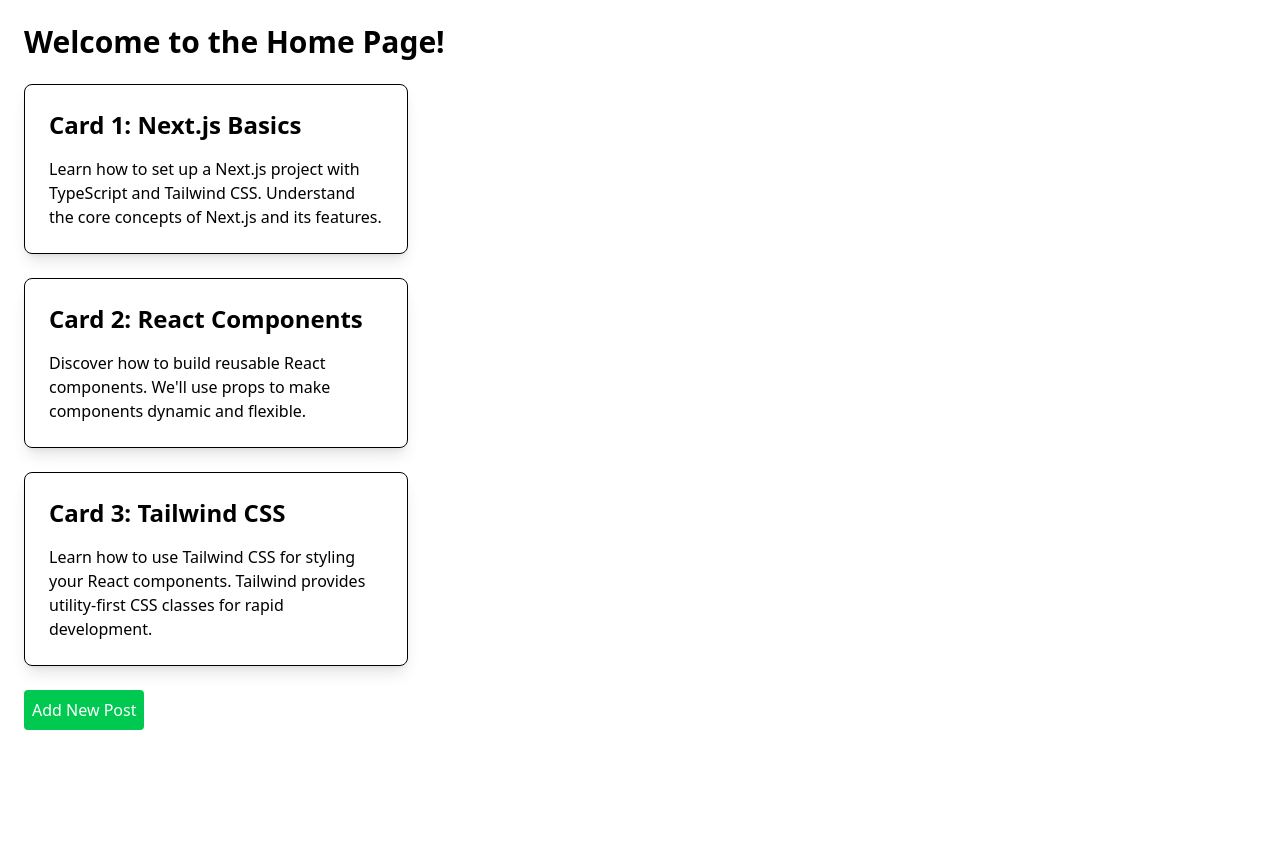
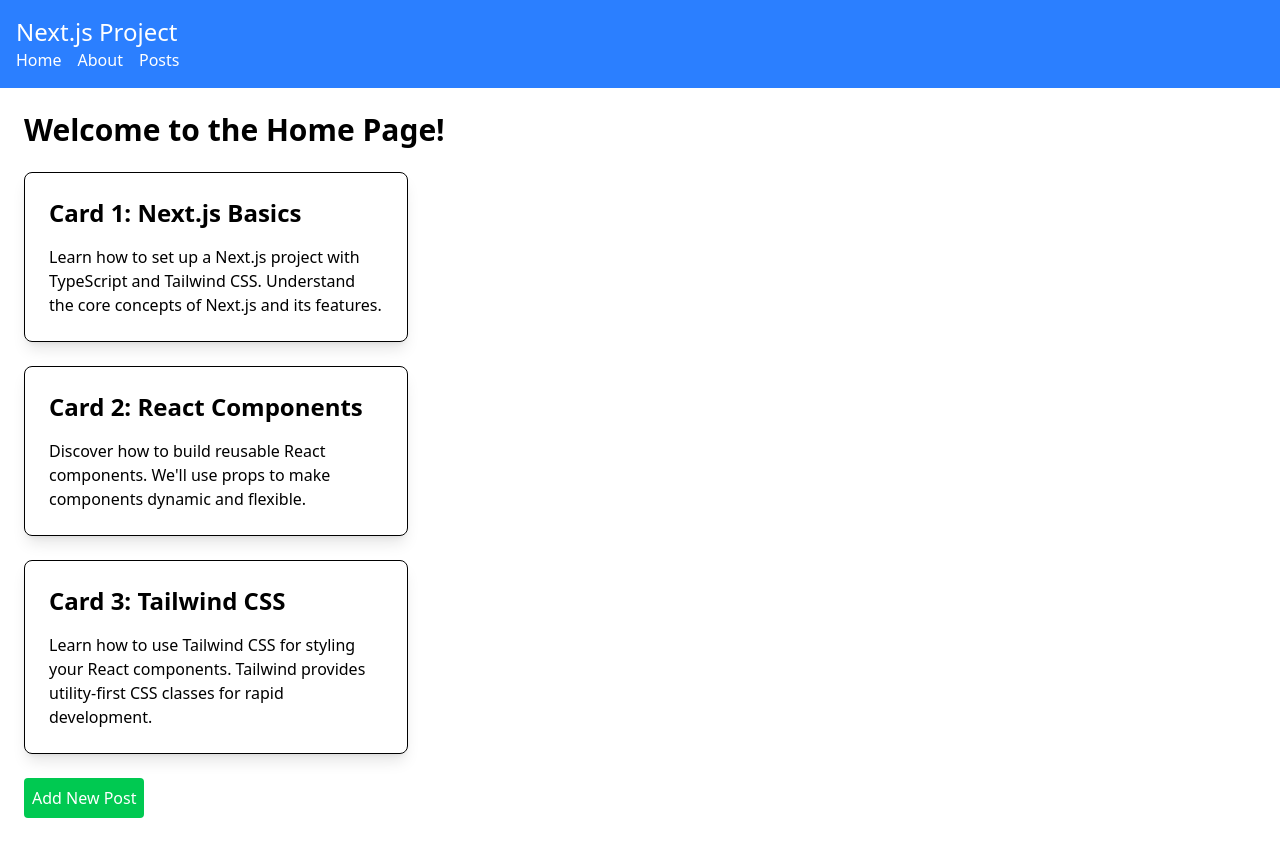
Before and after one commit to amikoelvis/alx-project-0x02-setup, a Next.js app in the folder alx-project-0x02/: page /home in a window 1280 px wide. Before the commit the page ends 800 px from the top, so only its background shows below. Built offline with nearby package versions, Linux system fonts and the light colour scheme.

Commit message:
6. Implement Navigation and Layout

```diff
--- a/alx-project-0x02/components/layout/Header.tsx
+++ b/alx-project-0x02/components/layout/Header.tsx
@@ -6,18 +6,23 @@
     <nav>
       <ul className="flex space-x-4">
         <li>
-          <Link href="/home">
-            <a className="text-white hover:text-gray-300">Home</a>
+          <Link href="/home" className="text-white hover:text-gray-300">
+            Home
           </Link>
         </li>
         <li>
-          <Link href="/about">
-            <a className="text-white hover:text-gray-300">About</a>
+          <Link href="/about" className="text-white hover:text-gray-300">
+            About
+          </Link>
+        </li>
+        <li>
+          <Link href="/posts" className="text-white hover:text-gray-300">
+            Posts
           </Link>
         </li>
       </ul>
     </nav>
   </header>
-)
+);
 
 export default Header;
--- a/alx-project-0x02/pages/about.tsx
+++ b/alx-project-0x02/pages/about.tsx
@@ -1,4 +1,5 @@
 import Button from "@/components/common/Button";
+import Header from "@/components/layout/Header";
 
 const About = () => {
   const handleClick = (label: string) => {
@@ -6,7 +7,9 @@
   };
 
   return (
-    <div className="p-6">
+    <div>
+      <Header />
+      <div className="p-6">
       <h1 className="text-3xl font-bold mb-6">About Page</h1>
       <div className="space-y-4">
         <Button
@@ -29,6 +32,7 @@
         />
       </div>
     </div>
+    </div>
   );
 };
 
--- a/alx-project-0x02/pages/home.tsx
+++ b/alx-project-0x02/pages/home.tsx
@@ -1,5 +1,6 @@
 import Card from "@/components/common/Card";
 import PostModal from "@/components/common/PostModal";
+import Header from "@/components/layout/Header";
 import { useState } from "react";
 
 const Home: React.FC = () => {
@@ -11,7 +12,9 @@
   };
 
   return (
-    <div className="p-6 space-y-6">
+    <div>
+      <Header />
+      <div className="p-6 space-y-6">
       <h1 className="text-3xl font-bold mb-6">Welcome to the Home Page!</h1>
       <Card
       title="Card 1: Next.js Basics"
@@ -46,6 +49,7 @@
       onSubmit={handleAddPost}
       />
     </div>
+    </div>
   )
 }
 
--- /dev/null
+++ b/alx-project-0x02/pages/posts.tsx
@@ -0,0 +1,13 @@
+import Header from "@/components/layout/Header";
+
+const Posts = () => (
+  <div>
+    <Header />
+    <main className="p-6">
+      <h1 className="text-3xl font-bold mb-6">Posts Page</h1>
+      {/* Other content */}
+    </main>
+  </div>
+);
+
+export default Posts;
```
